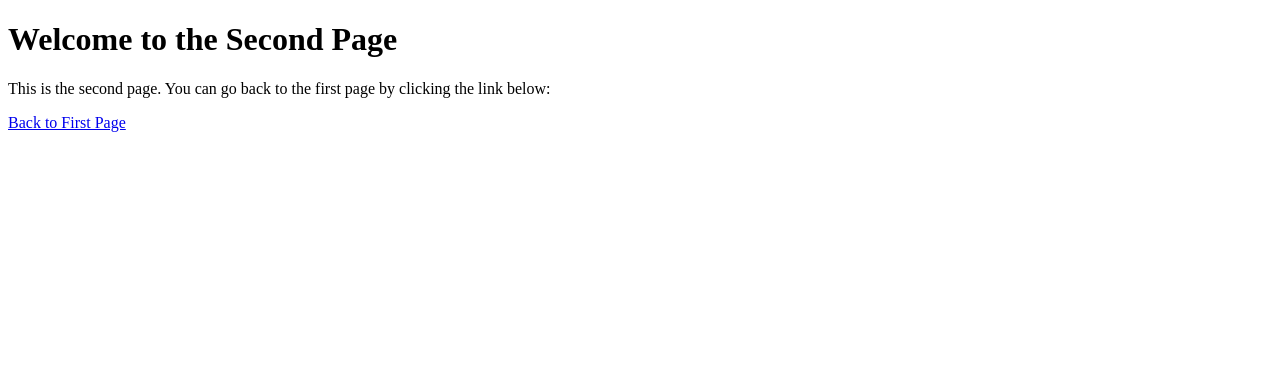
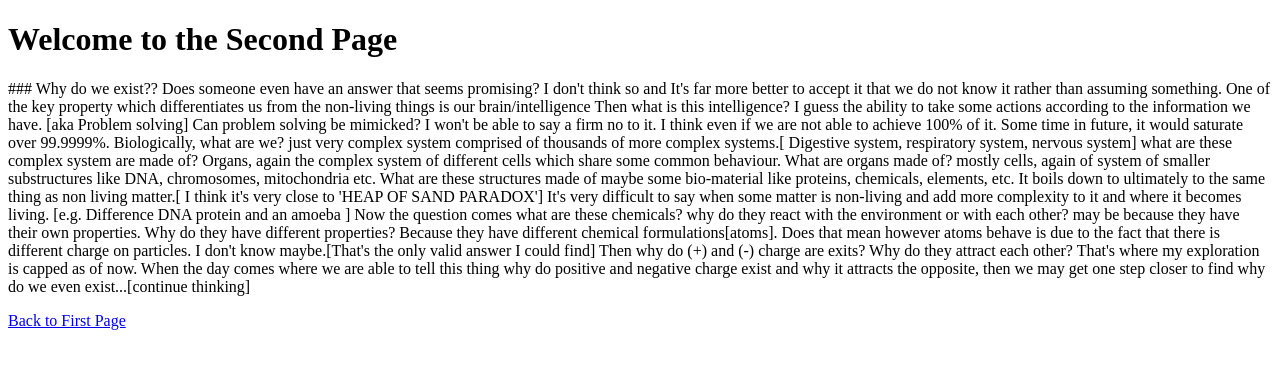
Before and after one commit to vikrantbele/vikrantbele.github.io, a plain HTML site: page curiosity.html in a window 1280 px wide. Drawn offline with Linux system fonts and the light colour scheme.

Commit message:
Update curiosity.html

```diff
--- a/curiosity.html
+++ b/curiosity.html
@@ -6,7 +6,69 @@
 </head>
 <body>
     <h1>Welcome to the Second Page</h1>
-    <p>This is the second page. You can go back to the first page by clicking the link below:</p>
+    <p>### Why do we exist??
+
+Does someone even have an answer that seems promising?
+I don't think so and It's far more better to accept it
+that we do not know it rather than assuming something.
+
+One of the key property which differentiates us from the
+non-living things is our brain/intelligence
+
+
+Then what is this intelligence? I guess the ability to
+take some actions according to the information we have.
+[aka Problem solving]
+
+
+Can problem solving be mimicked? I won't be able to say
+a firm no to it. I think even if we are not able to
+achieve 100% of it. Some time in future, it would saturate
+ over 99.9999%.
+
+
+Biologically, what are we? just very complex system comprised
+of thousands of more complex systems.[ Digestive system,
+respiratory system, nervous system]
+
+
+what are these complex system are made of? Organs, again
+the complex system of different cells which share some
+common behaviour.
+
+
+What are organs made of? mostly cells, again of system of
+smaller substructures like DNA, chromosomes, mitochondria etc.
+
+
+What are these structures made of maybe some bio-material
+like proteins, chemicals, elements, etc.
+
+
+It boils down to ultimately to the same thing as non living
+matter.[ I think it's very close to 'HEAP OF SAND PARADOX']
+It's very difficult to say when some matter is non-living and
+add more complexity to it and where it becomes living.
+[e.g. Difference DNA protein and an amoeba ]
+
+
+Now the question comes what are these chemicals? why do they
+react with the environment or with each other? may be
+because they have their own properties. Why do they have
+different properties? Because they have different chemical
+formulations[atoms]. Does that mean however atoms behave
+is due to the fact that there is different charge on particles.
+I don't know maybe.[That's the only valid answer I could find]
+
+Then why do (+) and (-) charge are exits? Why do they attract
+each other? That's where my exploration is capped as of now.
+
+When the day comes where we are able to tell this thing why do
+positive and negative charge exist and why it attracts the
+opposite, then we may get one step closer to find why do
+we even exist...[continue thinking]
+
+</p>
     <a href="index.html">Back to First Page</a>
 </body>
 </html>
```
